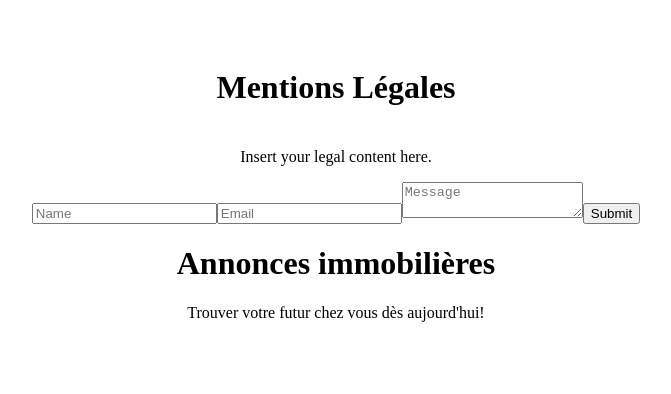
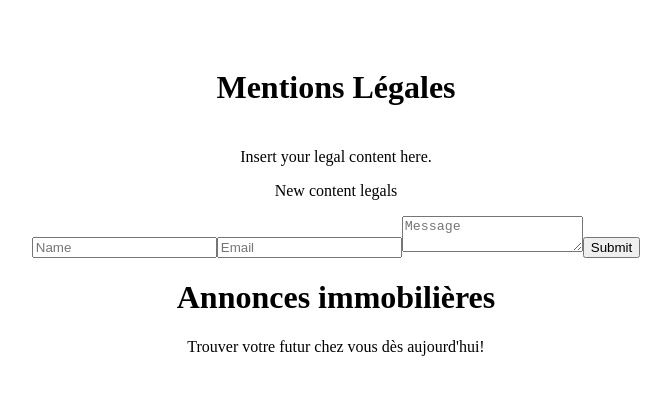
Before and after one commit to NYKEAU/immo-project, a Nuxt app: page /legal in a window 1280 px wide. Shown: the top 394 px of the page, without its empty margins (304-975 px from the left). Built offline with nearby package versions, Linux system fonts and the light colour scheme.

Commit message:
Fix: Content legals

```diff
--- a/pages/legal.vue
+++ b/pages/legal.vue
@@ -3,6 +3,7 @@
     <div>
         <h1>Mentions Légales</h1>
         <p>Insert your legal content here.</p>
+        <p>New content legals</p>
         <form @submit.prevent="submitForm">
             <input type="text" name="name" v-model="name" placeholder="Name" />
             <input type="email" name="email" v-model="email" placeholder="Email" />
```
